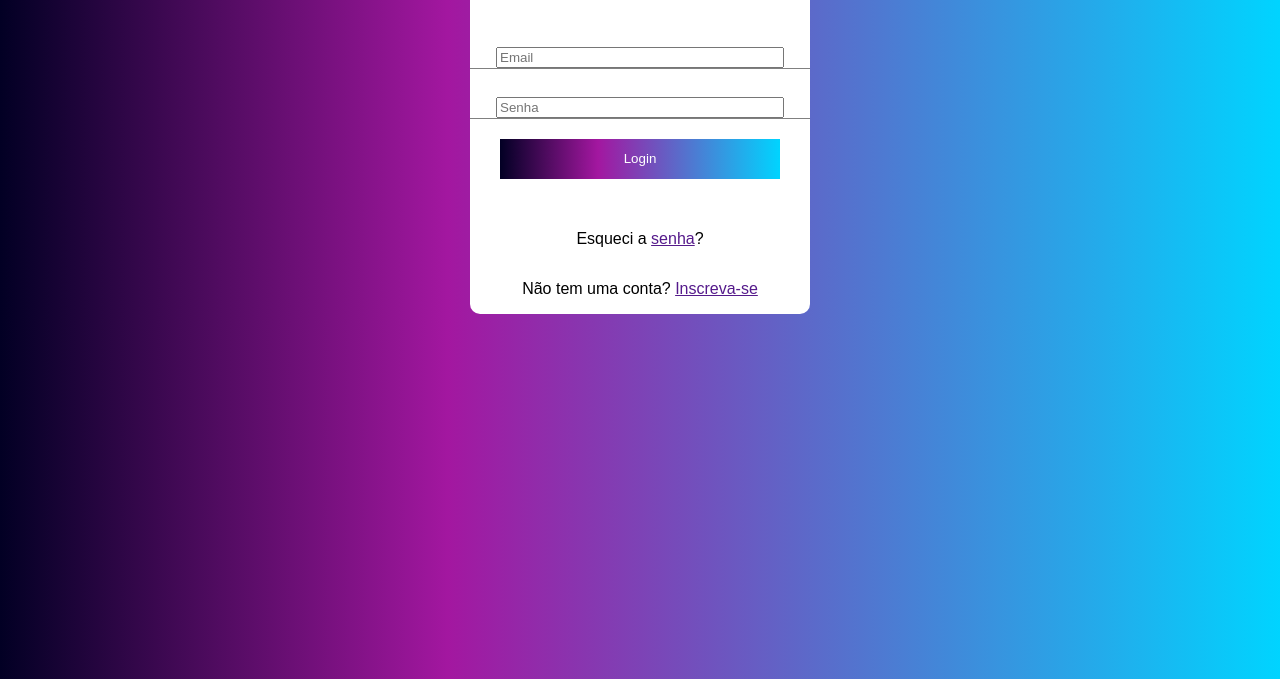
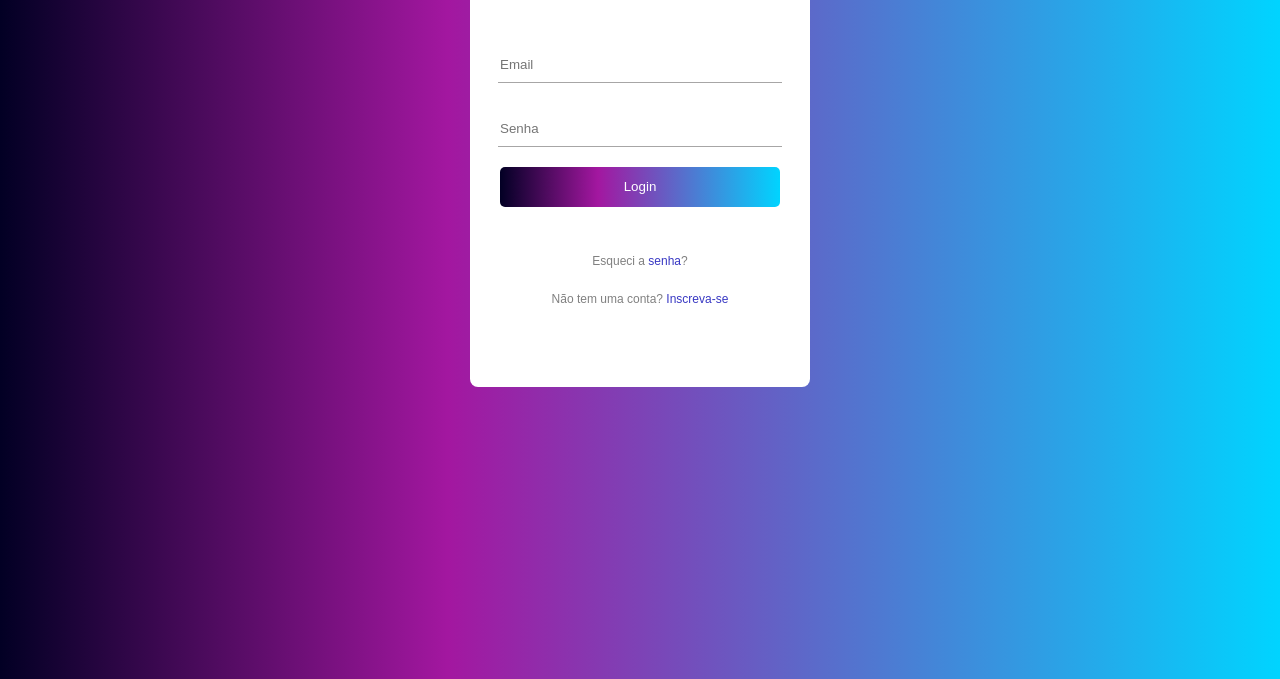
Before and after one commit to obetoalves/pagina-login, a plain HTML site: page index.html in a window 1280 px wide. Shown: the part 121-800 px from the top of the page. Drawn offline with Linux system fonts and the light colour scheme.

Commit message:
atualização do código

```diff
--- a/index.html
+++ b/index.html
@@ -9,12 +9,15 @@
 <body>
     <div class="main">
         <h1>Login</h1>
-        <div class="div-email">
-            <input class="input" type="text" placeholder="Email">
+        <div class="align">
+            <div class="div-email">
+                <input class="input" type="text" placeholder="Email">
+            </div>
+            <div class="div-password">
+                <input class="input" type="password" placeholder="Senha">
+            </div>
         </div>
-        <div class="div-password">
-            <input class="input" type="password" placeholder="Senha">
-        </div>
+
         <div class="align-button">
             <button class="login-button" type="button">Login</button>
         </div>
--- a/stylesheet.css
+++ b/stylesheet.css
@@ -1,17 +1,17 @@
 .main {
-   background-color: white;
-   width: 340px;
-   border-radius: 10px;
+    background-color: white;
+    width: 340px;
+    border-radius: 8px;
+    height: 500px;
 }
 
 body {
     background: rgb(2,0,36);
     background: linear-gradient(90deg, rgba(2,0,36,1) 0%, rgba(163,23,160,1) 35%, rgba(0,212,255,1) 100%);
+    font-family: Arial, Helvetica, sans-serif;
     display: flex;
     justify-content: center;
-    flex-direction: row;
     align-items: center;
-    font-family: Arial, Helvetica, sans-serif
 }
 
 h1 {
@@ -20,23 +20,31 @@ h1 {
 }
 
 .input {
+    width: 280px;
+    border: none;
+}
 
-    width: 280px;
+.align {
+    display: flex;
+    justify-content: center;
+    flex-direction: column;
+    align-items: center;
 }
 
 .div-email {
     padding-top: 40px;
     display: flex;
     justify-content: center;
-    border-bottom: 1px solid gray;
+    border-bottom: 1px solid rgb(167, 166, 166);
+    height: 35px;
 }
 
 .div-password {
     padding-top: 28px;
     display: flex;
     justify-content: center;
-    border-bottom: 1px solid gray;
-
+    border-bottom: 1px solid rgb(167, 166, 166);
+    height: 35px;
 }
 
 .login-button {
@@ -46,6 +54,7 @@ h1 {
     background: linear-gradient(90deg, rgba(2,0,36,1) 0%, rgba(163,23,160,1) 35%, rgba(0,212,255,1) 100%);
     border: none;
     color: white;
+    border-radius: 5px;
 }
 
 .align-button {
@@ -59,4 +68,17 @@ h1 {
     flex-direction: column;
     align-items: center;
     padding-top: 35px;
+    font-size: 12px;
+    color: gray;
+    padding-bottom: 40px;
 }
+
+a {
+    color: rgb(56, 56, 195);
+    text-decoration: none;
+}
+
+a:hover {
+    text-decoration: underline;
+    color: blueviolet;
+}
```
